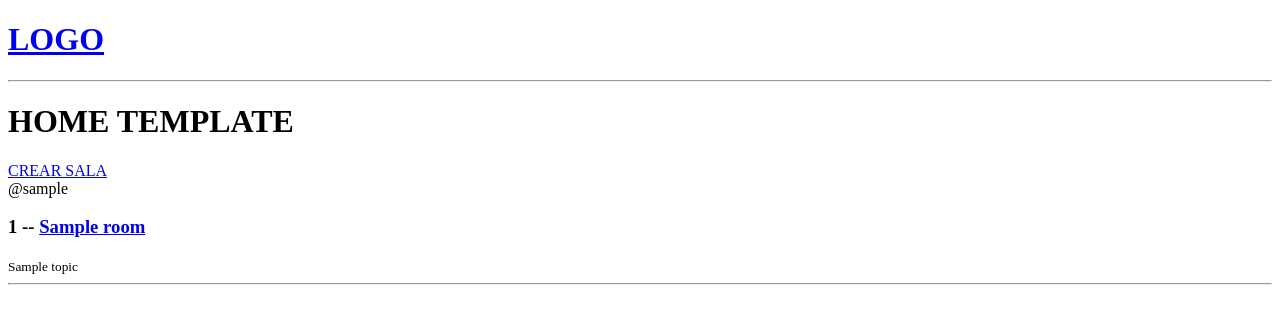
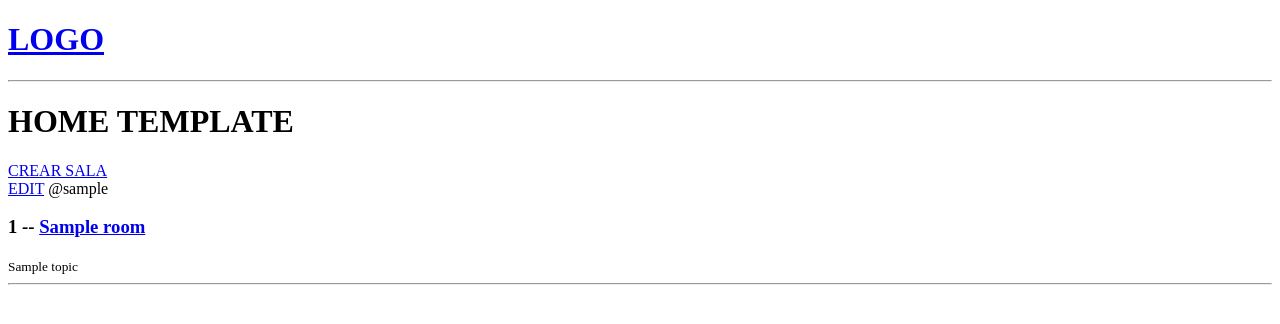
Before and after one commit to marcelonieva7/studyBud, a Django app: page / in a window 1280 px wide. Shown: the top 324 px of the page. Run offline with Django 4.2, Linux system fonts and the light colour scheme; tables that the repository leaves empty hold one stand-in row (values such as "Sample post").

Commit message:
ref(Base): add update-room link

```diff
--- a/base/templates/base/home.html
+++ b/base/templates/base/home.html
@@ -9,6 +9,7 @@
 <div>
   {% for room in rooms %}
     <div>
+      <a href="{% url 'base:update-room' room.id %}">EDIT</a>
       <span>@{{ room.host.username }}</span>
       <h3>{{ room.id }}  -- <a href="{% url 'base:room' room.id %}">{{ room.name }}</a></h3>
       <small>{{ room.topic.name }}</small>
```
